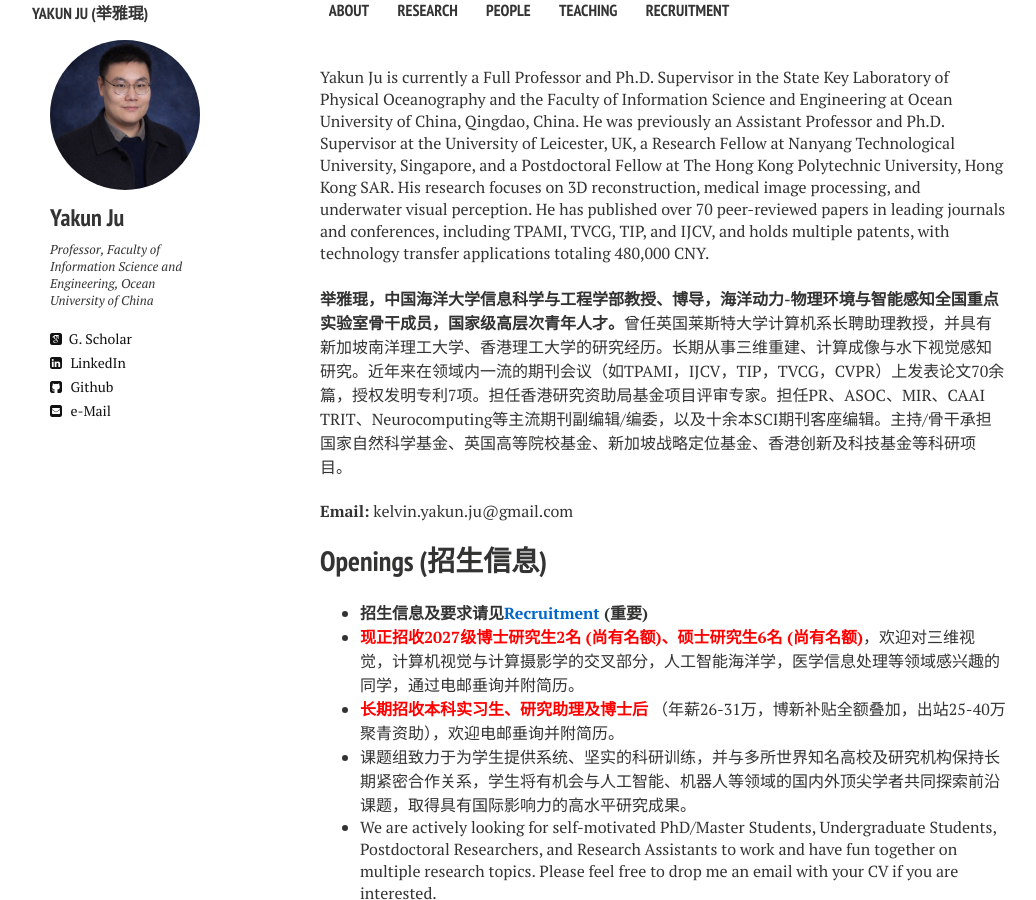
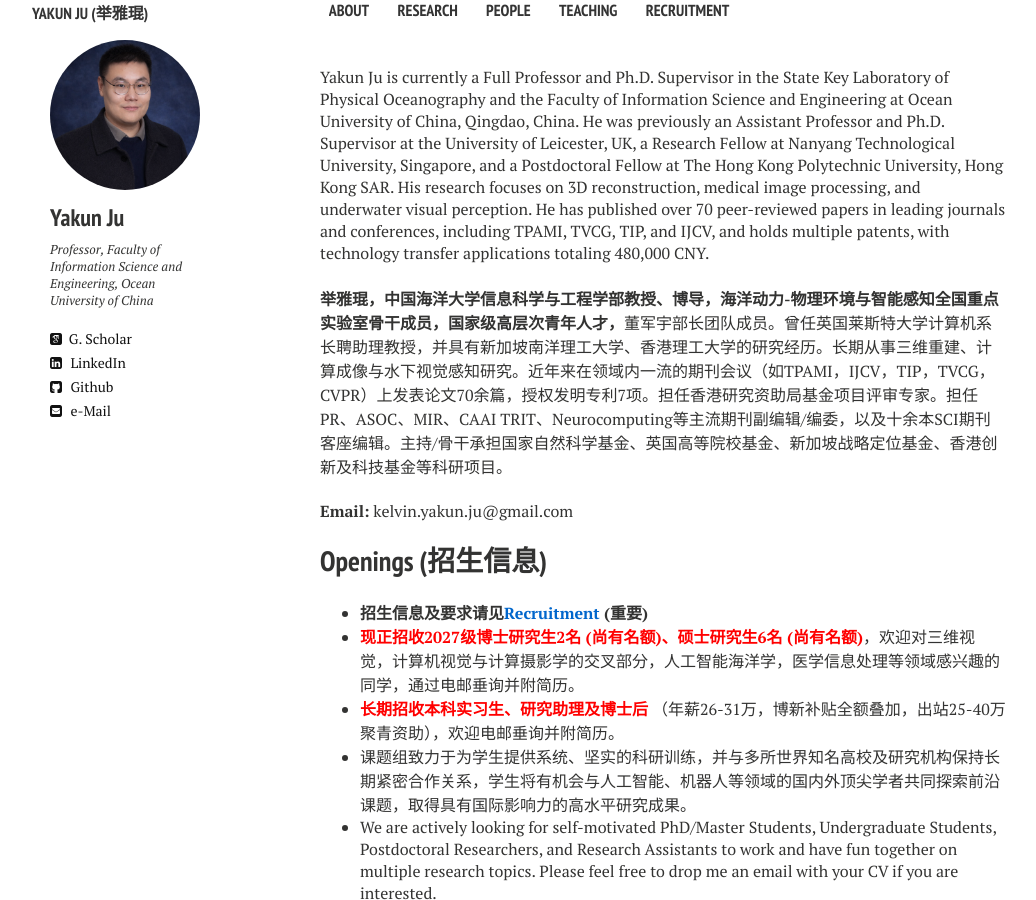
Before and after one commit to juyakun/juyakun.github.io, a Jekyll site: the page built from index.md, in a window 1280 px wide and 900 px high. Shown: the whole window, without its empty margins (112-1148 px from the left). Built offline with Jekyll 4.4.1, drawn with Linux system fonts in a browser that asks for light colours; nearby versions of some CDN libraries.

Commit message:
Update index.md

```diff
--- a/index.md
+++ b/index.md
@@ -8,7 +8,7 @@
 Yakun Ju is currently a Full Professor and Ph.D. Supervisor in the State Key Laboratory of Physical Oceanography and the Faculty of Information Science and Engineering at Ocean University of China, Qingdao, China. He was previously an Assistant Professor and Ph.D. Supervisor at the University of Leicester, UK, a Research Fellow at Nanyang Technological University, Singapore, and a Postdoctoral Fellow at The Hong Kong Polytechnic University, Hong Kong SAR. His research focuses on 3D reconstruction, medical image processing, and underwater visual perception. He has published over 70 peer-reviewed papers in leading journals and conferences, including TPAMI, TVCG, TIP, and IJCV, and holds multiple patents, with technology transfer applications totaling 480,000 CNY.
 <br>
 <br>
-**举雅琨，中国海洋大学信息科学与工程学部教授、博导，海洋动力-物理环境与智能感知全国重点实验室骨干成员，国家级高层次青年人才。**曾任英国莱斯特大学计算机系长聘助理教授，并具有新加坡南洋理工大学、香港理工大学的研究经历。长期从事三维重建、计算成像与水下视觉感知研究。近年来在领域内一流的期刊会议（如TPAMI，IJCV，TIP，TVCG，CVPR）上发表论文70余篇，授权发明专利7项。担任香港研究资助局基金项目评审专家。担任PR、ASOC、MIR、CAAI TRIT、Neurocomputing等主流期刊副编辑/编委，以及十余本SCI期刊客座编辑。主持/骨干承担国家自然科学基金、英国高等院校基金、新加坡战略定位基金、香港创新及科技基金等科研项目。
+**举雅琨，中国海洋大学信息科学与工程学部教授、博导，海洋动力-物理环境与智能感知全国重点实验室骨干成员，国家级高层次青年人才，**董军宇部长团队成员。曾任英国莱斯特大学计算机系长聘助理教授，并具有新加坡南洋理工大学、香港理工大学的研究经历。长期从事三维重建、计算成像与水下视觉感知研究。近年来在领域内一流的期刊会议（如TPAMI，IJCV，TIP，TVCG，CVPR）上发表论文70余篇，授权发明专利7项。担任香港研究资助局基金项目评审专家。担任PR、ASOC、MIR、CAAI TRIT、Neurocomputing等主流期刊副编辑/编委，以及十余本SCI期刊客座编辑。主持/骨干承担国家自然科学基金、英国高等院校基金、新加坡战略定位基金、香港创新及科技基金等科研项目。
 <br>
 <br>
 **Email:** kelvin.yakun.ju@gmail.com
```
